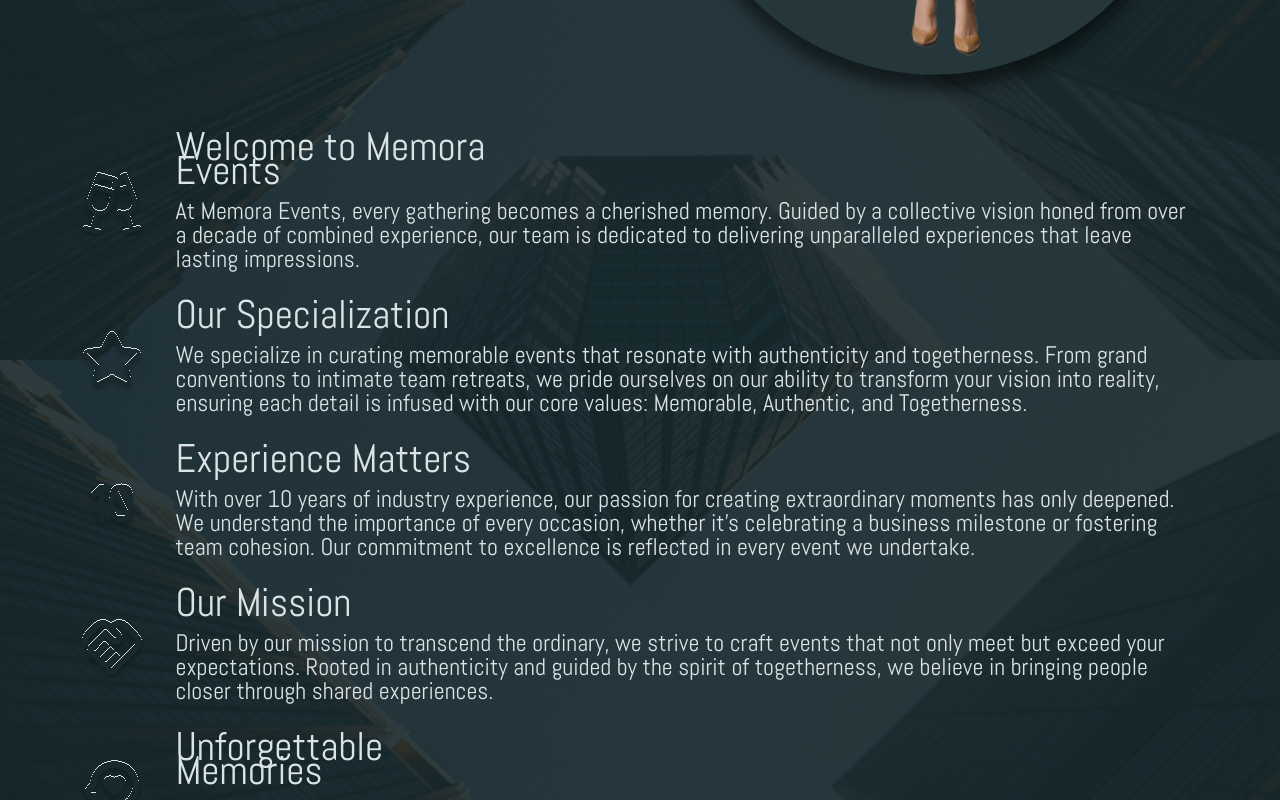
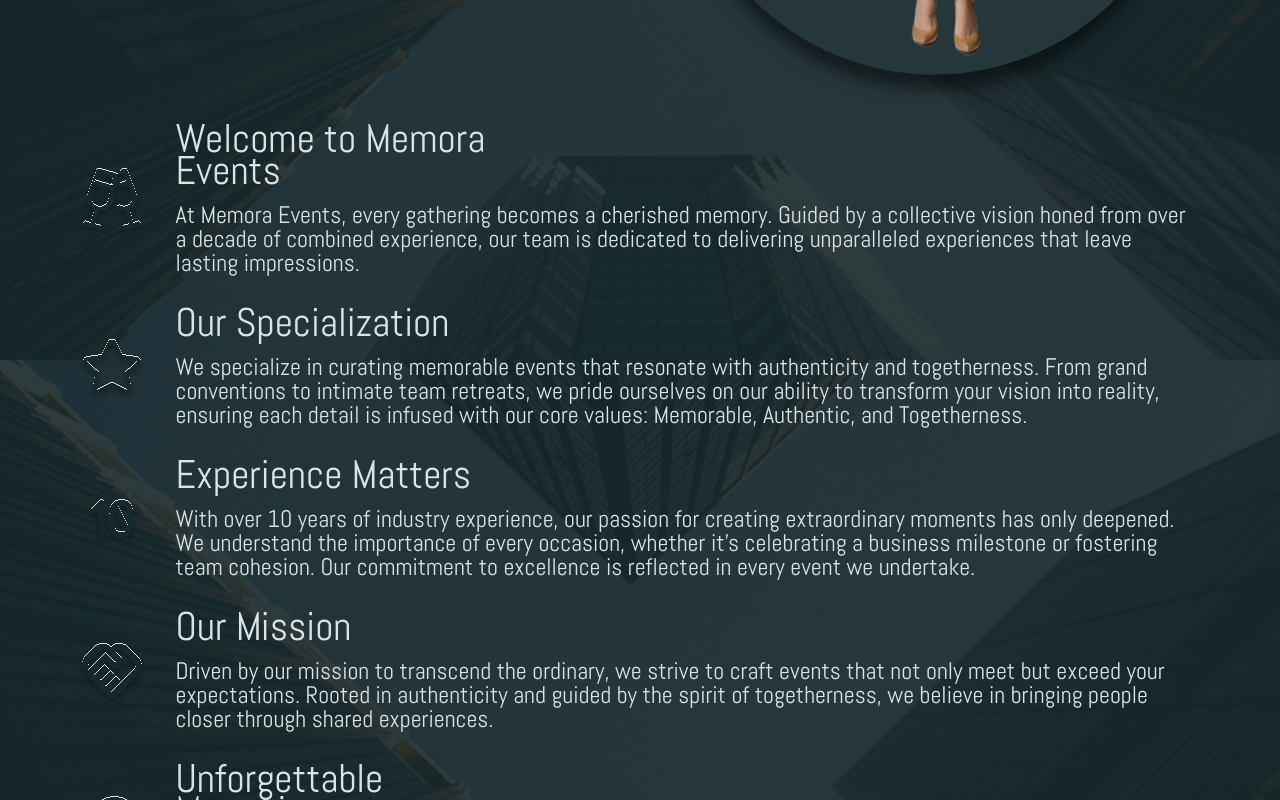
Before and after one commit to V-School-Module-7/memora, a React (Vite) app in the folder memora/: page / in a window 1280 px wide. Shown: the part 2840-3640 px from the top of the page. Built offline with nearby package versions, Linux system fonts and the light colour scheme.

Commit message:
fixed the spacing issue

```diff
--- a/memora/src/styles/about.css
+++ b/memora/src/styles/about.css
@@ -38,7 +38,7 @@ font-family: 'Abel';
 font-size: 2.5rem;
 font-style: normal;
 font-weight: 400;
-line-height: 1.5rem; /* 60% */
+line-height: 2rem; /* 60% */
 margin:1rem;
 }
 
```
